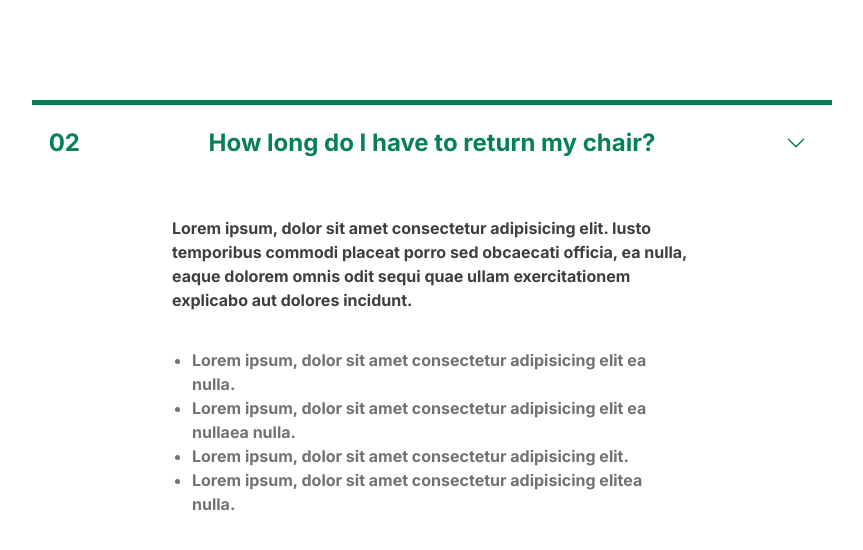
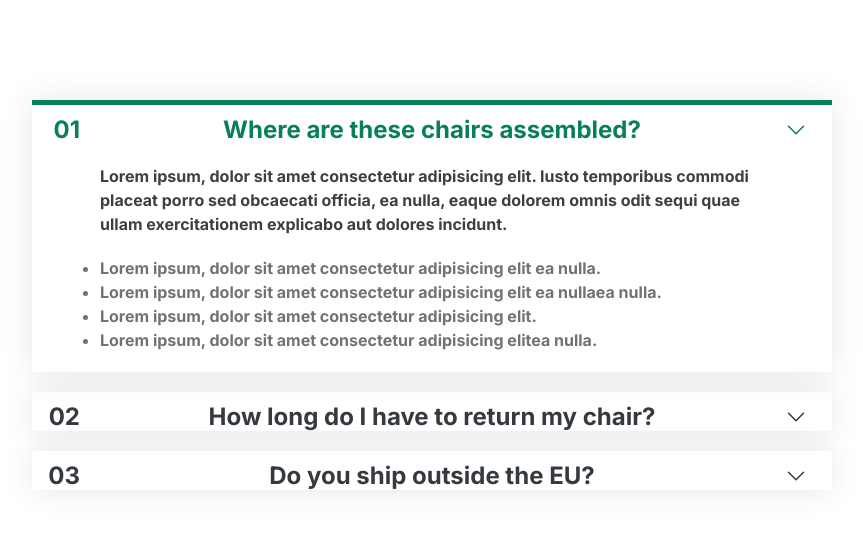
Before and after one commit to Roscam89/html-css-course-master-master, a plain HTML site: page starter/06-Components/accordion.html in a window 1280 px wide. Shown: the whole page, without its empty margins (208-1071 px from the left). Drawn offline with Linux system fonts and the light colour scheme.

Commit message:
modified:   starter/06-Components/accordion.html

```diff
--- a/starter/06-Components/accordion.html
+++ b/starter/06-Components/accordion.html
@@ -38,8 +38,10 @@
 
       .accordion-container {
         width: 800px;
-
         margin: 100px auto;
+        display: flex;
+        flex-direction: column;
+        gap: 20px;
       }
 
       .icon {
@@ -54,46 +56,105 @@
       }
 
       .accordion-item {
-        border-top: 5px solid #087f5b;
+        /* border-top: 5px solid #087f5b; */
         display: grid;
         grid-template-columns: 48px 1fr 48px;
-        height: 80px;
         align-items: center;
-        color: #087f5b;
+        /* color: #087f5b; */
         font-weight: bold;
-        font-size: 24px;
+        box-shadow: 0 0 32px rgba(0, 0, 0, 0.1);
       }
 
       .text {
         justify-self: center;
       }
 
+      .text,
+      .number,
+      .icon {
+        font-size: 24px;
+        margin-top: 10px;
+      }
+
       .hidden-container {
-        display: grid;
-        grid-template-columns: 1fr;
-        grid-template-rows: 1fr 1fr;
-        justify-items: center;
-        align-items: center;
         line-height: 24px;
+        grid-column: 2;
+
+        display: none;
+      }
+
+      .open {
+        border-top: 5px solid #087f5b;
+      }
+
+      .open .hidden-container {
+        display: block;
+      }
+
+      .open .number,
+      .open .text,
+      .open .icon {
+        color: #087f5b;
       }
       .text-h {
-        width: 65%;
         height: auto;
         font-weight: bold;
         color: #3d4042;
+        margin: 20px;
+        align-self: center;
       }
 
       ul {
-        width: 60%;
         height: auto;
-        justify-self: center;
-        font-weight: bolder;
+        margin: 20px;
+        font-weight: bold;
         color: #707274;
       }
     </style>
   </head>
   <body>
     <div class="accordion-container">
+      <div class="accordion-item open">
+        <p class="number">01</p>
+        <p class="text">Where are these chairs assembled?</p>
+
+        <svg
+          xmlns="http://www.w3.org/2000/svg"
+          fill="none"
+          viewBox="0 0 24 24"
+          stroke-width="1.5"
+          stroke="currentColor"
+          class="icon"
+        >
+          <path
+            stroke-linecap="round"
+            stroke-linejoin="round"
+            d="m19.5 8.25-7.5 7.5-7.5-7.5"
+          />
+        </svg>
+        <div class="hidden-container">
+          <p class="text-h">
+            Lorem ipsum, dolor sit amet consectetur adipisicing elit. Iusto
+            temporibus commodi placeat porro sed obcaecati officia, ea nulla,
+            eaque dolorem omnis odit sequi quae ullam exercitationem explicabo
+            aut dolores incidunt.
+          </p>
+          <ul>
+            <li>
+              Lorem ipsum, dolor sit amet consectetur adipisicing elit ea nulla.
+            </li>
+            <li>
+              Lorem ipsum, dolor sit amet consectetur adipisicing elit ea
+              nullaea nulla.
+            </li>
+            <li>Lorem ipsum, dolor sit amet consectetur adipisicing elit.</li>
+            <li>
+              Lorem ipsum, dolor sit amet consectetur adipisicing elitea nulla.
+            </li>
+          </ul>
+        </div>
+      </div>
+
       <div class="accordion-item">
         <p class="number">02</p>
         <p class="text">How long do I have to return my chair?</p>
@@ -112,22 +173,20 @@
             d="m19.5 8.25-7.5 7.5-7.5-7.5"
           />
         </svg>
-      </div>
-
         <div class="hidden-container">
           <p class="text-h">
             Lorem ipsum, dolor sit amet consectetur adipisicing elit. Iusto
             temporibus commodi placeat porro sed obcaecati officia, ea nulla,
-          eaque dolorem omnis odit sequi quae ullam exercitationem explicabo aut
-          dolores incidunt.
+            eaque dolorem omnis odit sequi quae ullam exercitationem explicabo
+            aut dolores incidunt.
           </p>
           <ul>
             <li>
               Lorem ipsum, dolor sit amet consectetur adipisicing elit ea nulla.
             </li>
             <li>
-            Lorem ipsum, dolor sit amet consectetur adipisicing elit ea nullaea
-            nulla.
+              Lorem ipsum, dolor sit amet consectetur adipisicing elit ea
+              nullaea nulla.
             </li>
             <li>Lorem ipsum, dolor sit amet consectetur adipisicing elit.</li>
             <li>
@@ -136,5 +195,48 @@
           </ul>
         </div>
       </div>
+
+      <div class="accordion-item">
+        <p class="number">03</p>
+        <p class="text">Do you ship outside the EU?</p>
+
+        <svg
+          xmlns="http://www.w3.org/2000/svg"
+          fill="none"
+          viewBox="0 0 24 24"
+          stroke-width="1.5"
+          stroke="currentColor"
+          class="icon"
+        >
+          <path
+            stroke-linecap="round"
+            stroke-linejoin="round"
+            d="m19.5 8.25-7.5 7.5-7.5-7.5"
+          />
+        </svg>
+
+        <div class="hidden-container">
+          <p class="text-h">
+            Lorem ipsum, dolor sit amet consectetur adipisicing elit. Iusto
+            temporibus commodi placeat porro sed obcaecati officia, ea nulla,
+            eaque dolorem omnis odit sequi quae ullam exercitationem explicabo
+            aut dolores incidunt.
+          </p>
+          <ul>
+            <li>
+              Lorem ipsum, dolor sit amet consectetur adipisicing elit ea nulla.
+            </li>
+            <li>
+              Lorem ipsum, dolor sit amet consectetur adipisicing elit ea
+              nullaea nulla.
+            </li>
+            <li>Lorem ipsum, dolor sit amet consectetur adipisicing elit.</li>
+            <li>
+              Lorem ipsum, dolor sit amet consectetur adipisicing elitea nulla.
+            </li>
+          </ul>
+        </div>
+      </div>
+    </div>
   </body>
 </html>
```
Lines whose indentation alone changed are shown as unchanged.
